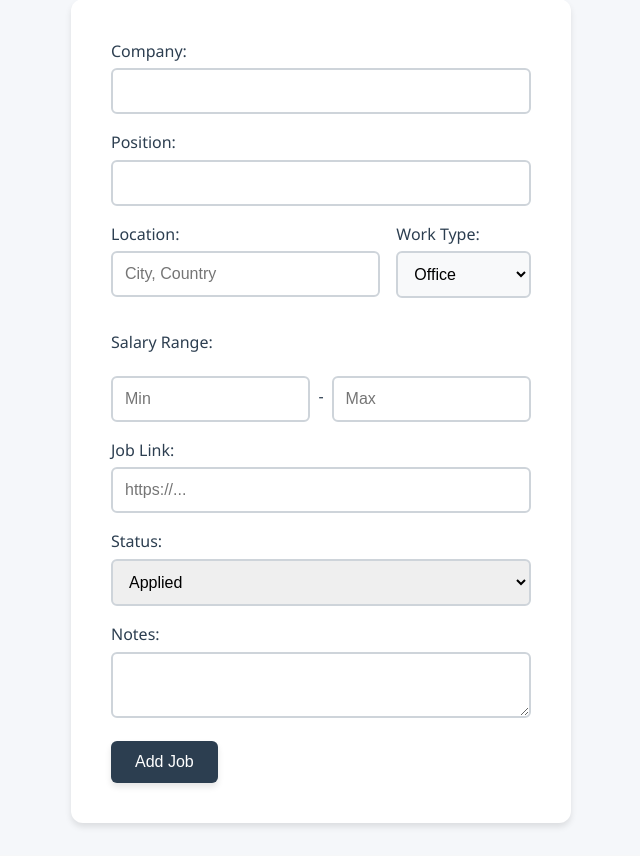
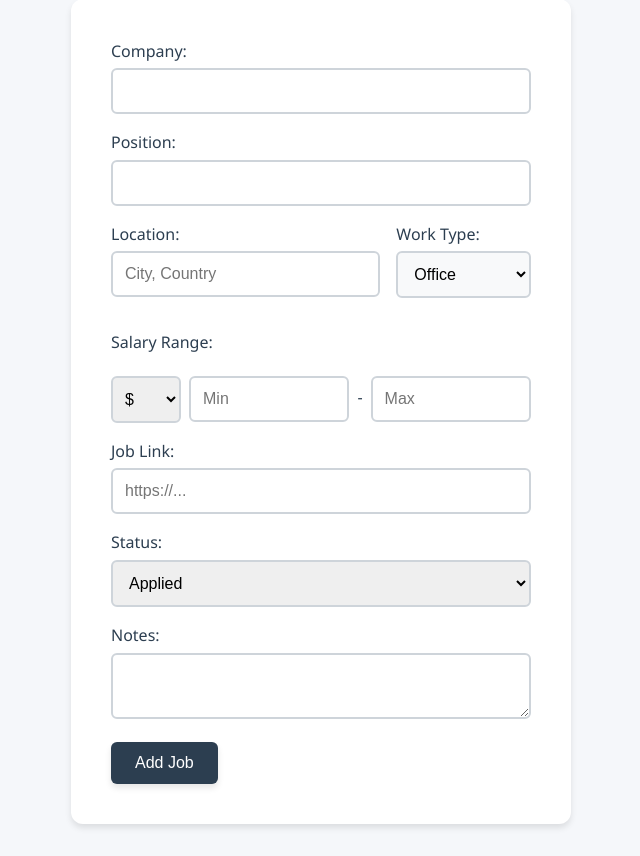
Before and after one commit to Shift-Happens/HireTrack, a Flask app: page /job/new in a window 1280 px wide. Shown: the part 109-965 px from the top of the page, without its empty margins (319-959 px from the left). Before the commit the page ends 936 px from the top, so only its background shows below. Run offline with Flask 3, Linux system fonts and the light colour scheme; the visitor is signed in with stand-in values (Sample User, id 1).

Commit message:
Added currency changing

```diff
--- a/app/models/job.py
+++ b/app/models/job.py
@@ -9,6 +9,7 @@ class Job(db.Model):
     work_type = db.Column(db.String(20), default='Hybrid')  # Office, Hybrid, Remote
     salary_min = db.Column(db.Integer)
     salary_max = db.Column(db.Integer)
+    salary_currency = db.Column(db.String(3), default='PLN')
     job_link = db.Column(db.String(500))
     status = db.Column(db.String(20), default='Applied')
     applied_date = db.Column(db.DateTime, default=datetime.utcnow)
--- a/app/routes/jobs.py
+++ b/app/routes/jobs.py
@@ -26,7 +26,8 @@ def new_job():
             job_link=request.form.get('job_link'),
             status=request.form['status'],
             notes=request.form['notes'],
-            user_id=current_user.id
+            user_id=current_user.id,
+            salary_currency=request.form['salary_currency']
         )
         db.session.add(job)
         db.session.commit()
@@ -51,6 +52,7 @@ def edit_job(id):
         job.job_link = request.form.get('job_link')
         job.status = request.form['status']
         job.notes = request.form['notes']
+        job.salary_currency = request.form['salary_currency']
 
         db.session.commit()
         return redirect(url_for('jobs.index'))
--- a/app/static/css/style.css
+++ b/app/static/css/style.css
@@ -281,14 +281,24 @@ td.status-rejected {
 
 /* Salary range inputs */
 .salary-range {
-    display: flex;
+    display: grid;
+    grid-template-columns: auto 1fr auto 1fr;
+    gap: 0.5rem;
     align-items: center;
-    gap: 0.5rem;
     margin-bottom: 1rem;
 }
 
+.currency-select {
+    width: 70px;
+    padding: 0.75rem 0.5rem;
+}
+
 .salary-range input {
-    width: calc(50% - 0.5rem);
+    width: 100%;
+}
+
+.salary-range span {
+    text-align: center;
 }
 
 /* Links */
--- a/app/templates/jobs/new.html
+++ b/app/templates/jobs/new.html
@@ -16,6 +16,14 @@
     </div>
     <label>Salary Range:</label>
     <div class="salary-range">
+        <select name="salary_currency" class="currency-select">
+            <option value="USD">$</option>
+            <option value="EUR">€</option>
+            <option value="GBP">£</option>
+            <option value="PLN">zł</option>
+            <option value="CAD">C$</option>
+            <option value="AUD">A$</option>
+        </select>
         <input type="number" name="salary_min" placeholder="Min" min="0">
         <span>-</span>
         <input type="number" name="salary_max" placeholder="Max" min="0">
```
Also changed, not shown: app/templates/jobs/edit.html (+8 -0 lines), app/templates/jobs/index.html (+9 -1 lines).
